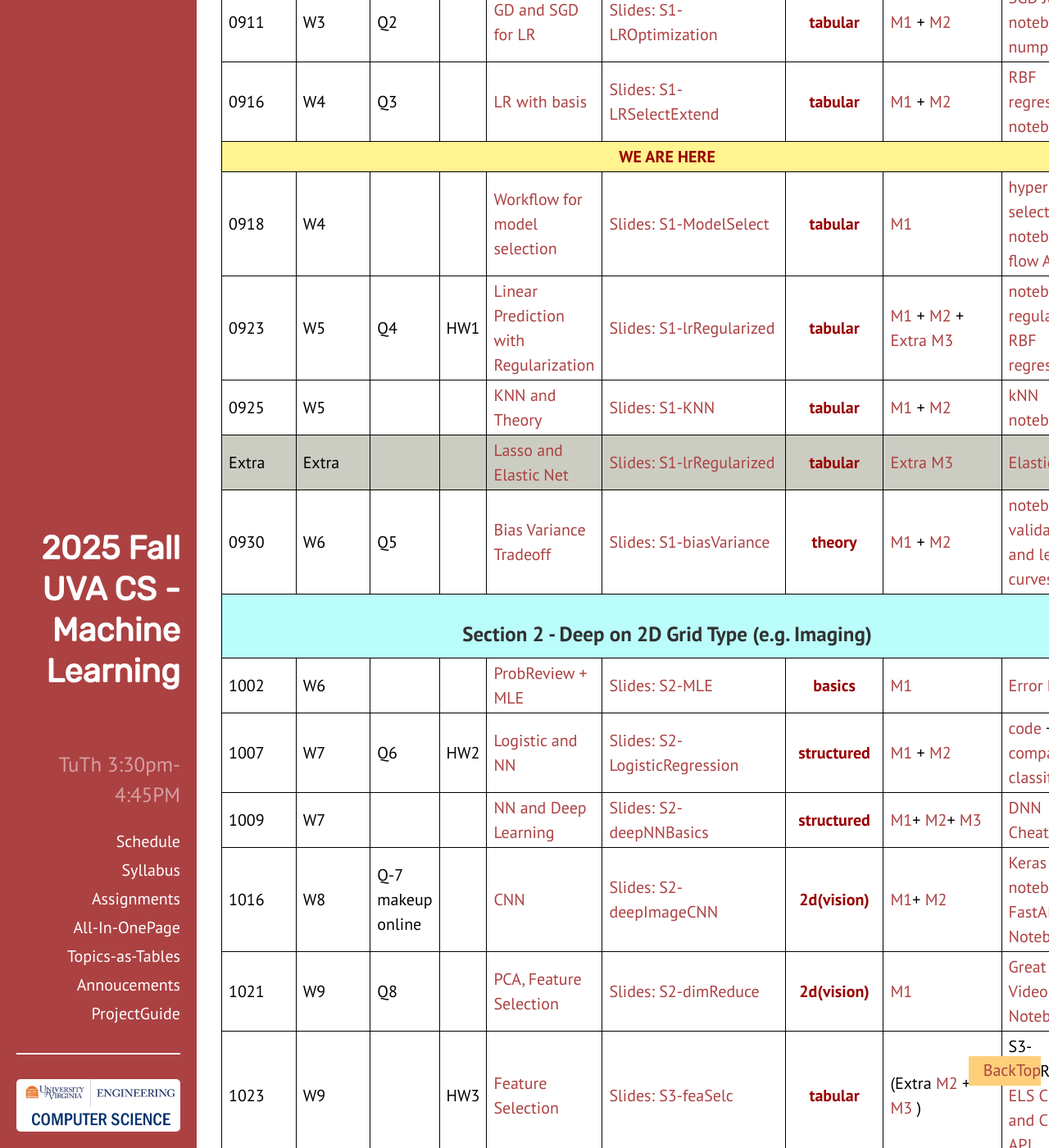
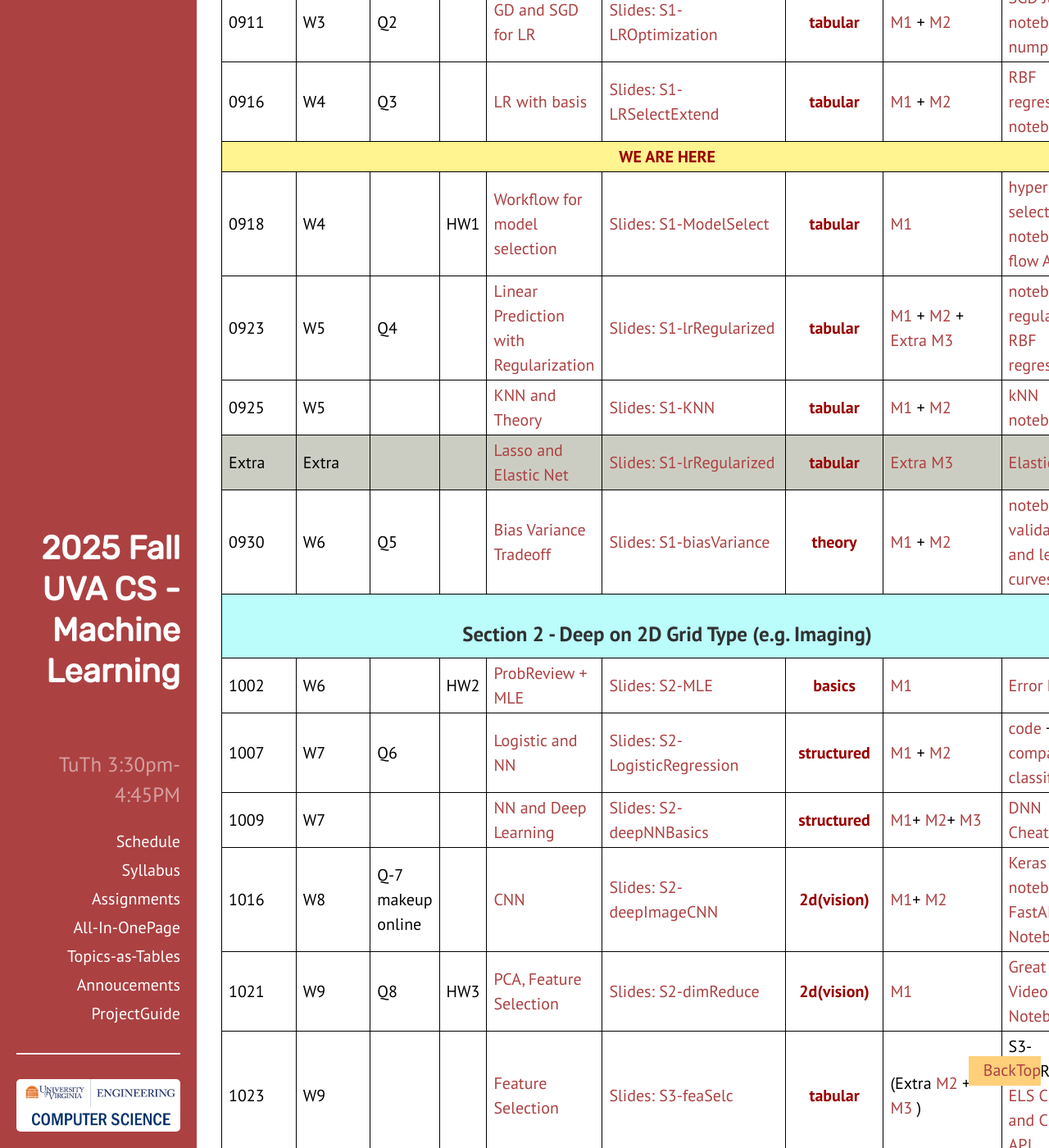
Before and after one commit to qiyanjun/2025Fall-UVA-CS-MachineLearningDeep, a Jekyll site: the page built from index.html, in a window 1280 px wide and 1400 px high, scrolled down 1522 px. Shown: the whole window at 82% size. Built offline with Jekyll 4.4.1, drawn with Linux system fonts in a browser that asks for light colours.

Commit message:
Update index.html

```diff
--- a/index.html
+++ b/index.html
@@ -65,7 +65,7 @@
 
 {% assign Qdates = "|||Q1||Q2|Q3||Q4||Q5||Q6|| Q-7 makeup online | Q8||Q9| | Q10-makeup online|Q11| |Q12||Q13| Q14 | | Q15-makeup| " | split: "|" %}
 
-{% assign HWdates = "||||||||HW1||||HW2||||HW3||||HW4|||||HW5||| Project " | split: "|" %}
+{% assign HWdates = "|||||||HW1||||HW2||||HW3||||HW4||||HW5||||Project " | split: "|" %}
 
 
 {% for post in sorted %}
```
